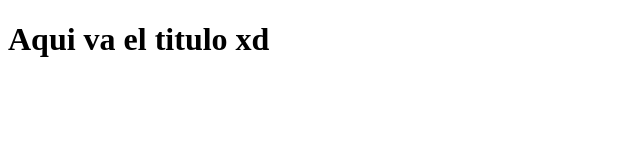
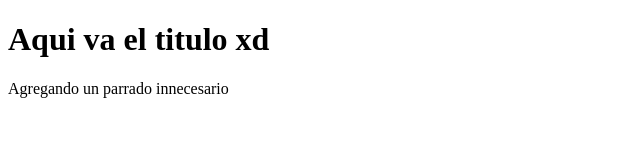
Before and after one commit to Elmomero/ProyectoPrueba, a plain HTML site: page index.html in a window 1280 px wide. Shown: the whole page, without its empty margins (0-640 px from the left). Drawn offline with Linux system fonts and the light colour scheme.

Commit message:
Update index.html

```diff
--- a/index.html
+++ b/index.html
@@ -7,5 +7,6 @@
 </head>
 <body>
     <h1>Aqui va el titulo xd</h1>
+    <p>Agregando un parrado innecesario</p>
 </body>
 </html>
```
